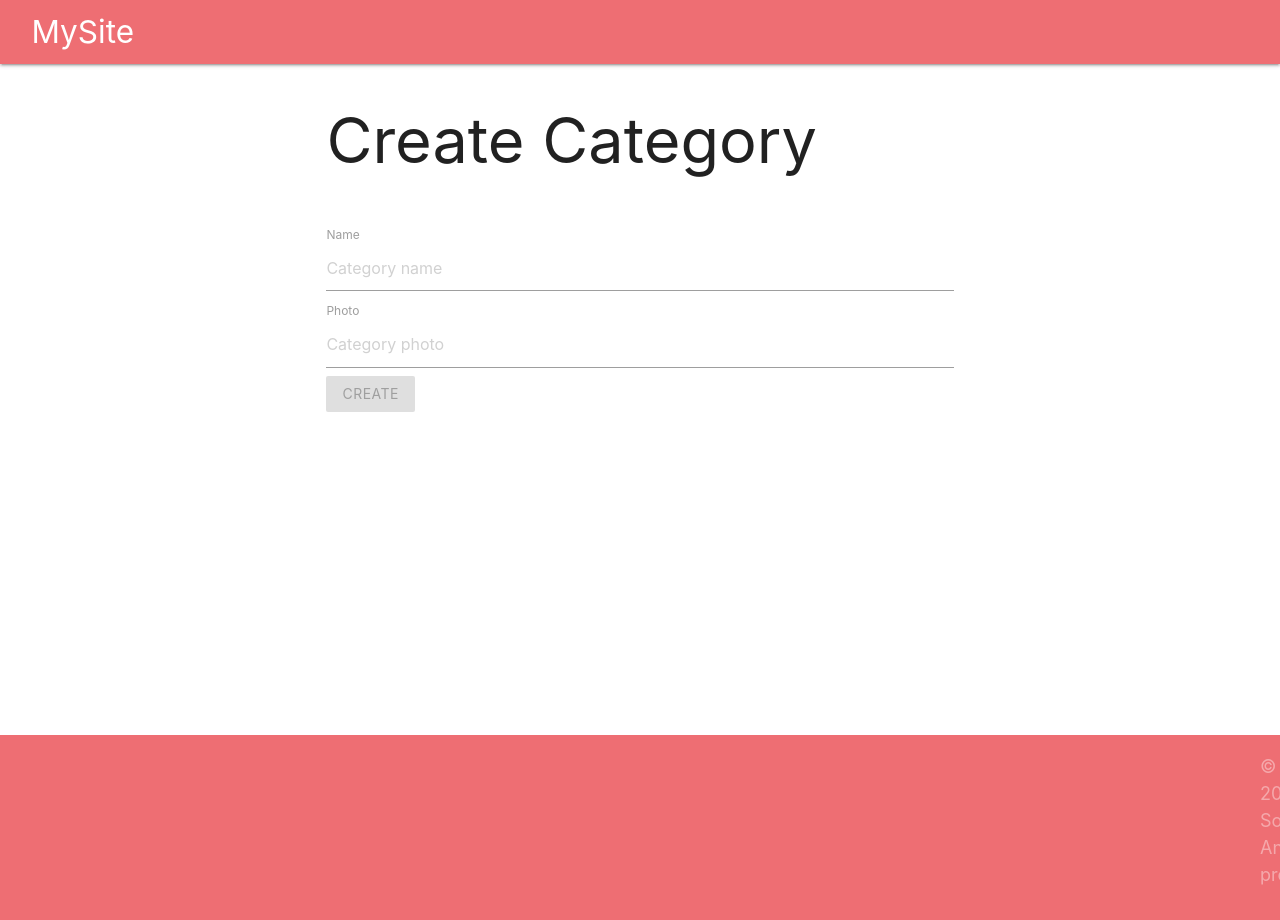
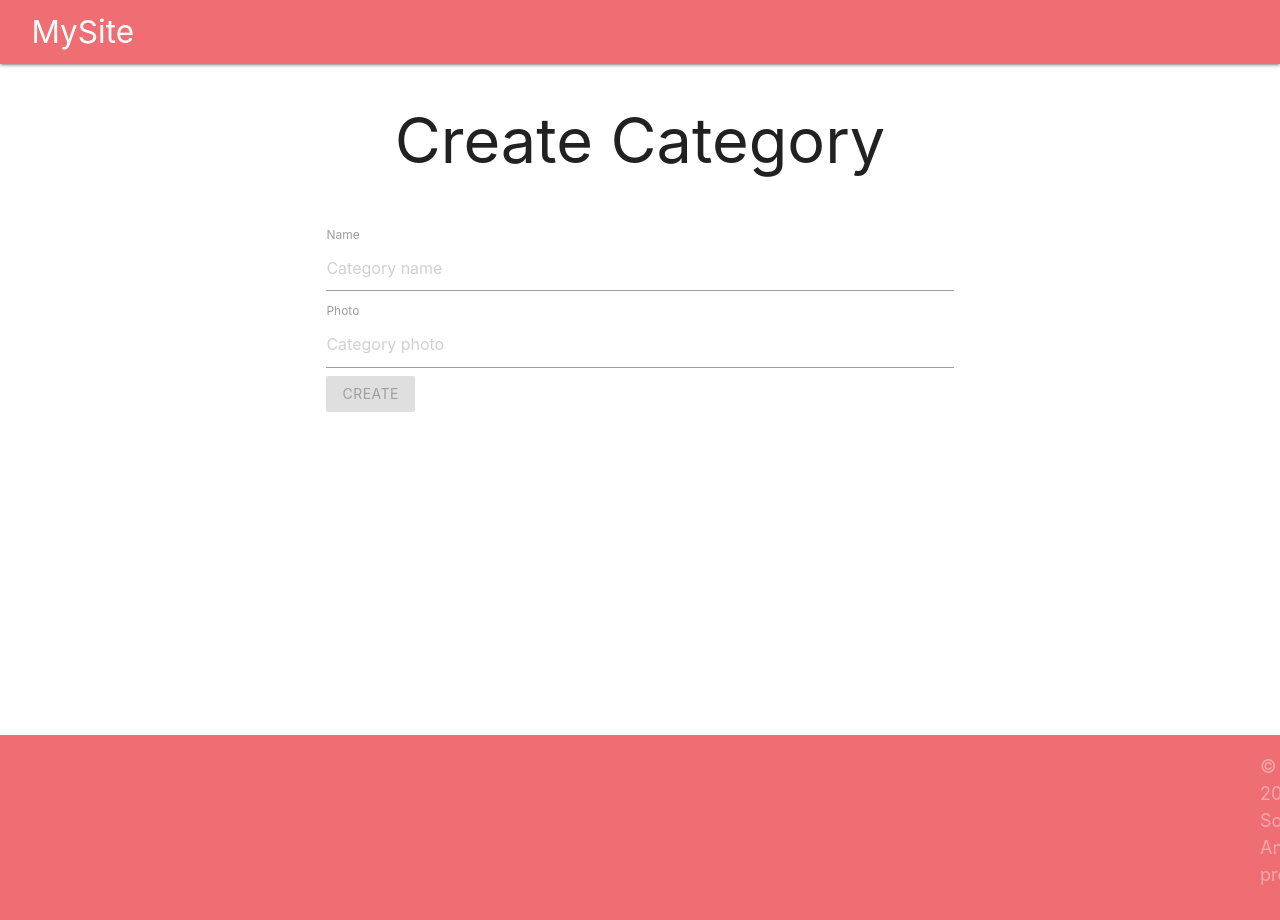
Before and after one commit to VladiSavova/angular-project, an Angular app: page /category in a window 1280 px wide. Shown: the top 920 px of the page. Built offline with nearby package versions, Linux system fonts and the light colour scheme; sample sign-in values are in the browser's storage.

Commit message:
fix  h1 scss

```diff
--- a/src/app/categories/create-category/create-category.component.scss
+++ b/src/app/categories/create-category/create-category.component.scss
@@ -13,3 +13,6 @@
     color: black;
     border-radius: 0.5em;
 }
+h1, p, h3 {
+    text-align: center
+}
--- a/src/app/post/create/create.component.scss
+++ b/src/app/post/create/create.component.scss
@@ -14,3 +14,6 @@
     color: black;
     border-radius: 0.5em;
 }
+h1, p, h3 {
+    text-align: center
+}
--- a/src/app/post/my-posts/my-posts.component.scss
+++ b/src/app/post/my-posts/my-posts.component.scss
@@ -0,0 +1,3 @@
+h1, p, h3 {
+    text-align: center
+}
--- a/src/app/post/post-info/post-info.component.scss
+++ b/src/app/post/post-info/post-info.component.scss
@@ -10,6 +10,7 @@
     width: 25%;
     opacity: 0.8;
     border-radius: 4px;
+    font-weight: 500;
   }
 .container {
   margin-bottom: 4em;
```
